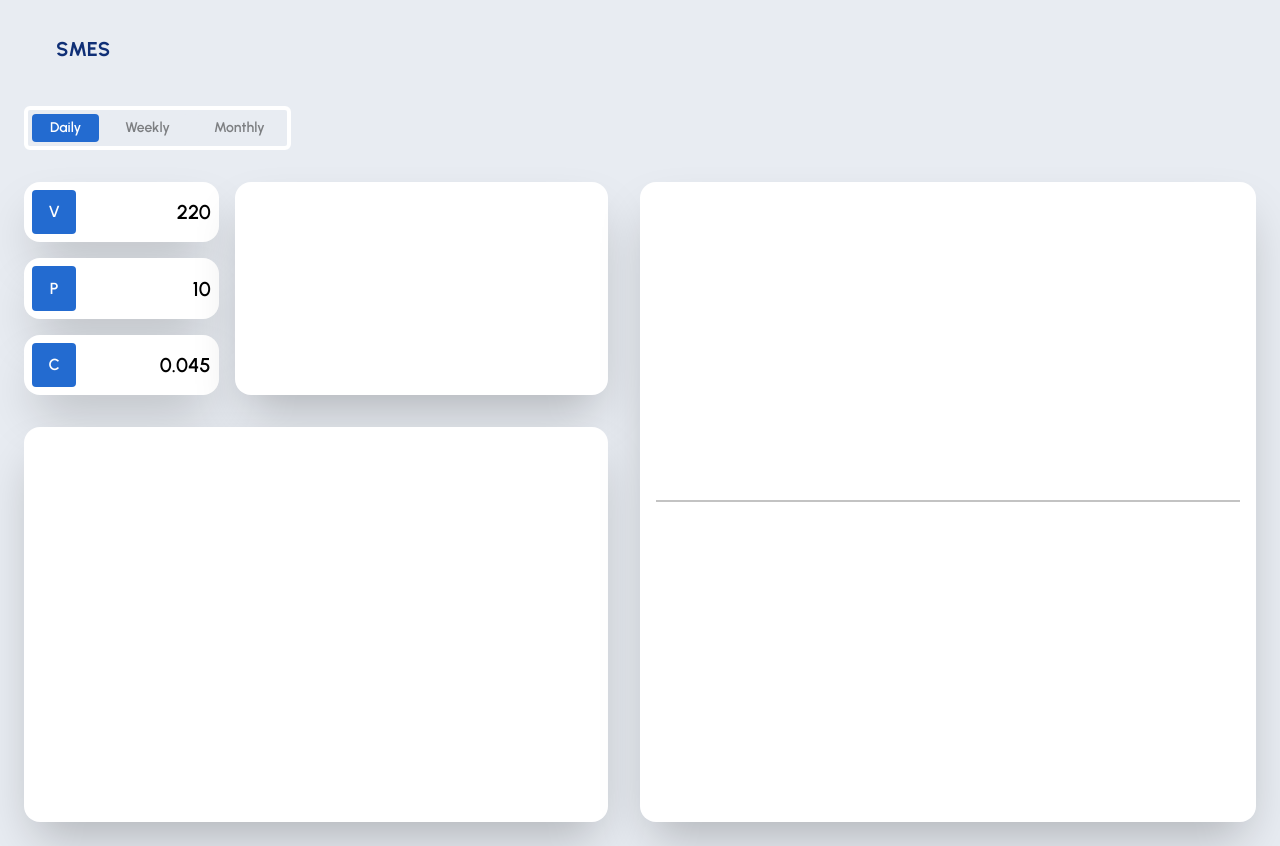
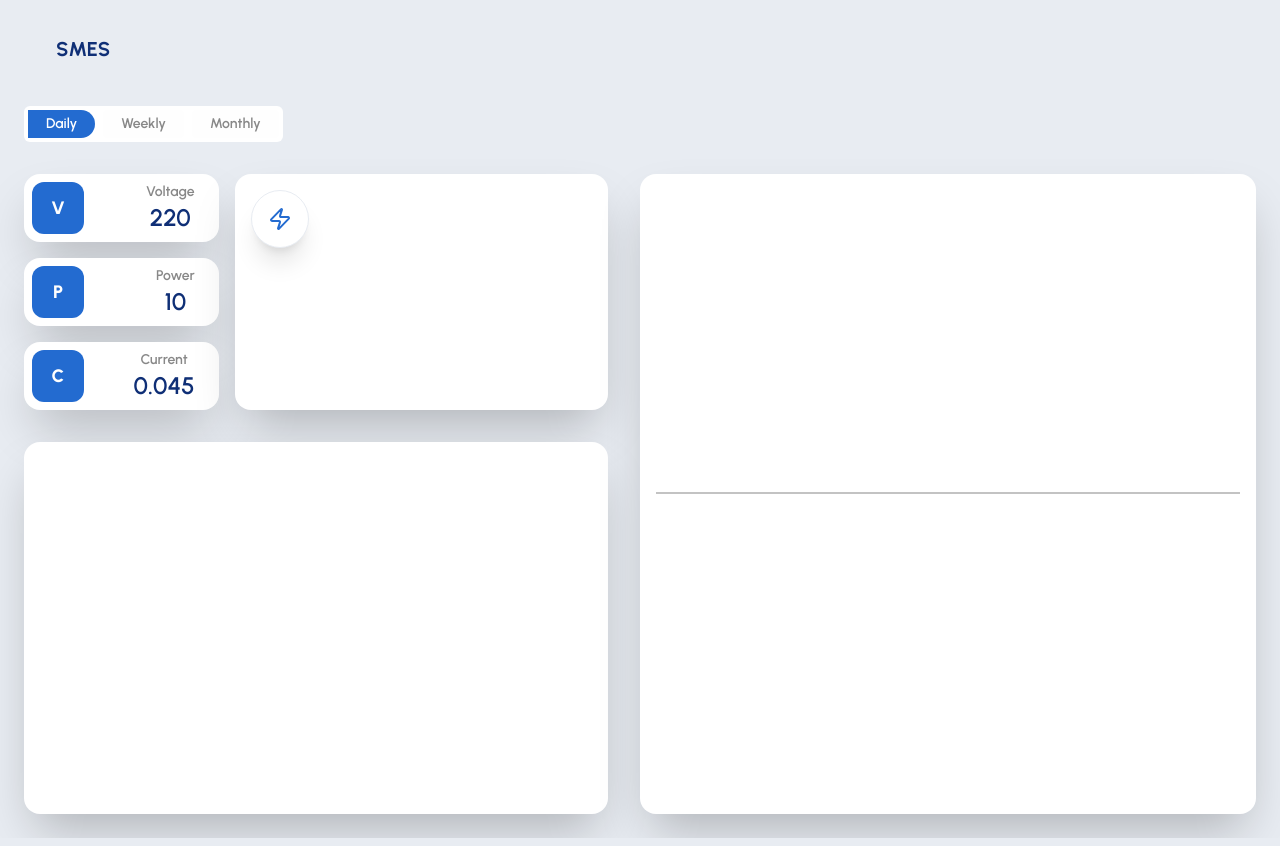
Before and after one commit to GetALifehahaha/sems, a React (Vite) app in the folder frontend/: page / in a window 1280 px wide. Built offline with nearby package versions, Linux system fonts and the light colour scheme.

Commit message:
prep changes 2

```diff
--- a/frontend/src/features/dashboard/components/MeterDataBlock.jsx
+++ b/frontend/src/features/dashboard/components/MeterDataBlock.jsx
@@ -1,14 +1,19 @@
 import React from 'react'
 
-const MeterDataBlock = ({label, data}) => {
+const MeterDataBlock = ({label, labelText, data}) => {
 	return (
 		<div className='flex flex-1 bg-white rounded-2xl p-2 shadow-2xl'>
-				<h5 className='flex aspect-square h-full justify-center items-center text-md font-semibold bg-primary rounded-sm text-block'>
+				<h5 className='flex aspect-square h-full justify-center items-center text-lg font-extrabold bg-primary rounded-xl text-block'>
 					{label}
 				</h5>
-				<h5 className='flex-1 text-right self-center text-xl font-semibold'>
-					{data}
-				</h5>
+				<div className='flex flex-col ml-auto mr-4'>
+					<h5 className='flex-1 text-right self-center text-sm font-semibold text-text/50'>
+						{labelText}
+					</h5>
+					<h5 className='flex-1 text-right self-center text-2xl font-semibold text-secondary'>
+						{data}
+					</h5>
+				</div>
 			</div>
 	)
 }
--- a/frontend/src/features/dashboard/page/Dashboard.jsx
+++ b/frontend/src/features/dashboard/page/Dashboard.jsx
@@ -13,6 +13,7 @@ import { capitalize } from '../../../shared/utils/capitalize.js'
 import Style from '../styles/Style'
 // import SampleData from '../data/SampleData.js'
 import { MeterDataBlock } from '../'
+import { Zap } from 'lucide-react'
 
 const Dashboard = () => {
 
@@ -28,23 +29,41 @@ const Dashboard = () => {
 		<div className='p-6 flex flex-col'>
 			<Header />
 
-			<div className='flex gap-2 bg-background border-4 border-white p-1 rounded-md w-fit'>
-					<Button text="Daily" className={`font-semibold text-text/50 text-sm rounded-sm py-1 bg-background ${frequency === "daily" && 'bg-primary text-white'}`} onClick={() => handleFrequency('daily')}/>
-					<Button text="Weekly" className={`font-semibold text-text/50 text-sm rounded-sm py-1 bg-background ${frequency === "weekly" && 'bg-primary text-white'}`} onClick={() => handleFrequency('weekly')}/>
-					<Button text="Monthly" className={`font-semibold text-text/50 text-sm rounded-sm py-1 bg-background ${frequency === "monthly" && 'bg-primary text-white'}`} onClick={() => handleFrequency('monthly')}/>
+			{/* Frequency Toggle */}
+			<div className='flex gap-2 bg-white p-1 rounded-md w-fit'>
+					<Button text="Daily" className={`font-semibold text-text/50 text-sm rounded-sm py-1 ${frequency === "daily" && 'bg-primary text-white rounded-r-full'}`} onClick={() => handleFrequency('daily')}/>
+					<Button text="Weekly" className={`font-semibold text-text/50 text-sm rounded-sm py-1 ${frequency === "weekly" && 'bg-primary text-white rounded-full'}`} onClick={() => handleFrequency('weekly')}/>
+					<Button text="Monthly" className={`font-semibold text-text/50 text-sm rounded-sm py-1 ${frequency === "monthly" && 'bg-primary text-white rounded-l-full'}`} onClick={() => handleFrequency('monthly')}/>
 			</div>
 
 			{/* Main Layout */}
 			<div className='flex flex-col md:flex-row gap-8 mt-8 h-320 md:h-160'>
 				<div className="flex flex-col gap-8 flex-1">
 					<div className="basis-1/3 flex flex-row gap-4">
+						{/* Three Musketeers */}
 						<div className='basis-1/3 flex flex-col gap-4'>
-							<MeterDataBlock label="V" data={220} />
-							<MeterDataBlock label="P" data={10} />
-							<MeterDataBlock label="C" data={0.045} />
+							<MeterDataBlock label="V" labelText="Voltage" data={220} />
+							<MeterDataBlock label="P" labelText="Power" data={10} />
+							<MeterDataBlock label="C" labelText="Current" data={0.045} />
 						</div>
-						<div className='flex flex-1 bg-white rounded-2xl shadow-2xl'>
 
+						{/* The Count */}
+						<div className='flex flex-1 bg-white rounded-2xl shadow-2xl p-4'>
+							{/* Upper Portion */}
+							<div className="">
+								{/* Icon */}
+								<div className='rounded-full aspect-square p-4 border border-background bg-white shadow-xl flex justify-center items-center'>
+									<Zap className="text-primary" />
+								</div>
+
+
+							</div>
+
+							{/* Middle: The Numbers */}
+							<div className=""></div>
+
+							{/* Bottom Portion */}
+							<div className=""></div>
 						</div>
 					</div>
 					<div className="flex-1 bg-white rounded-2xl shadow-2xl">
--- /dev/null
+++ b/package.json
@@ -0,0 +1,5 @@
+{
+  "dependencies": {
+    "lucide-react": "^0.563.0"
+  }
+}
```
Also changed, not shown: 1 other file (tests, documents, lock files or other folders).
